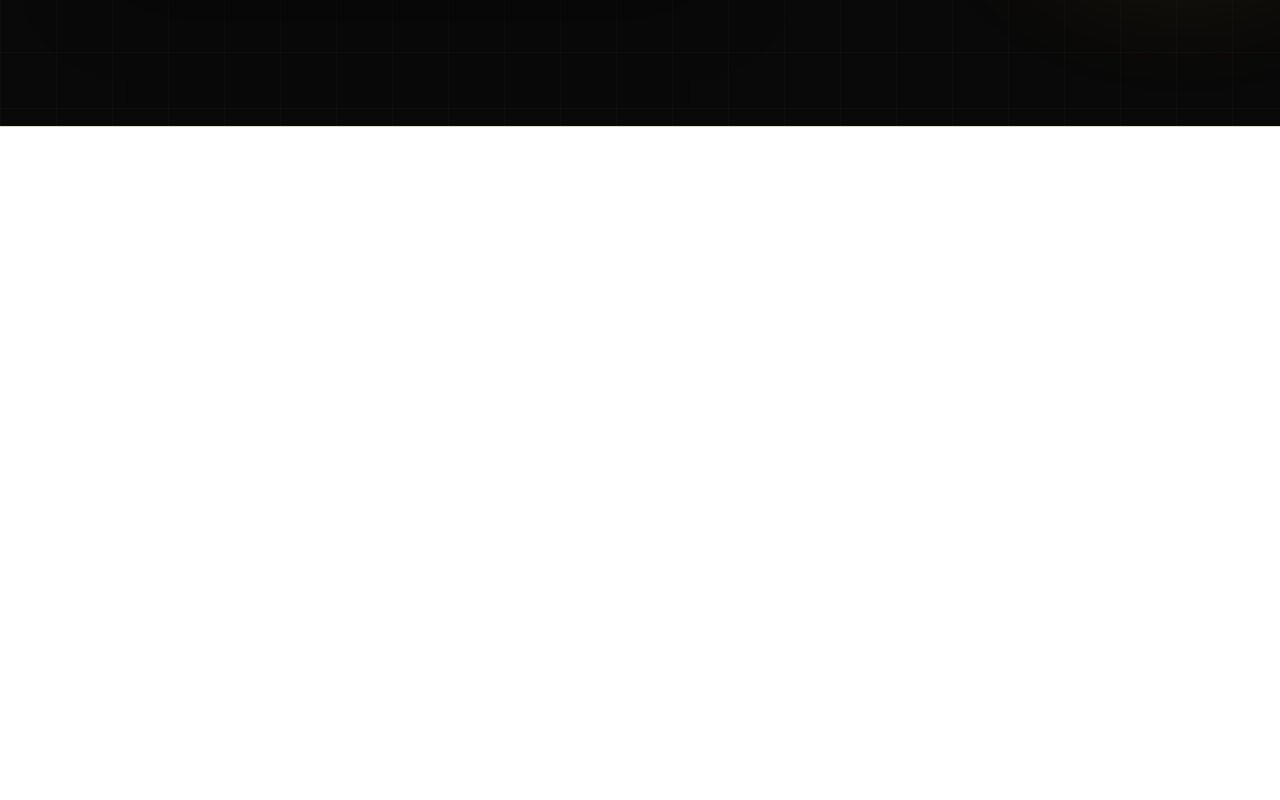
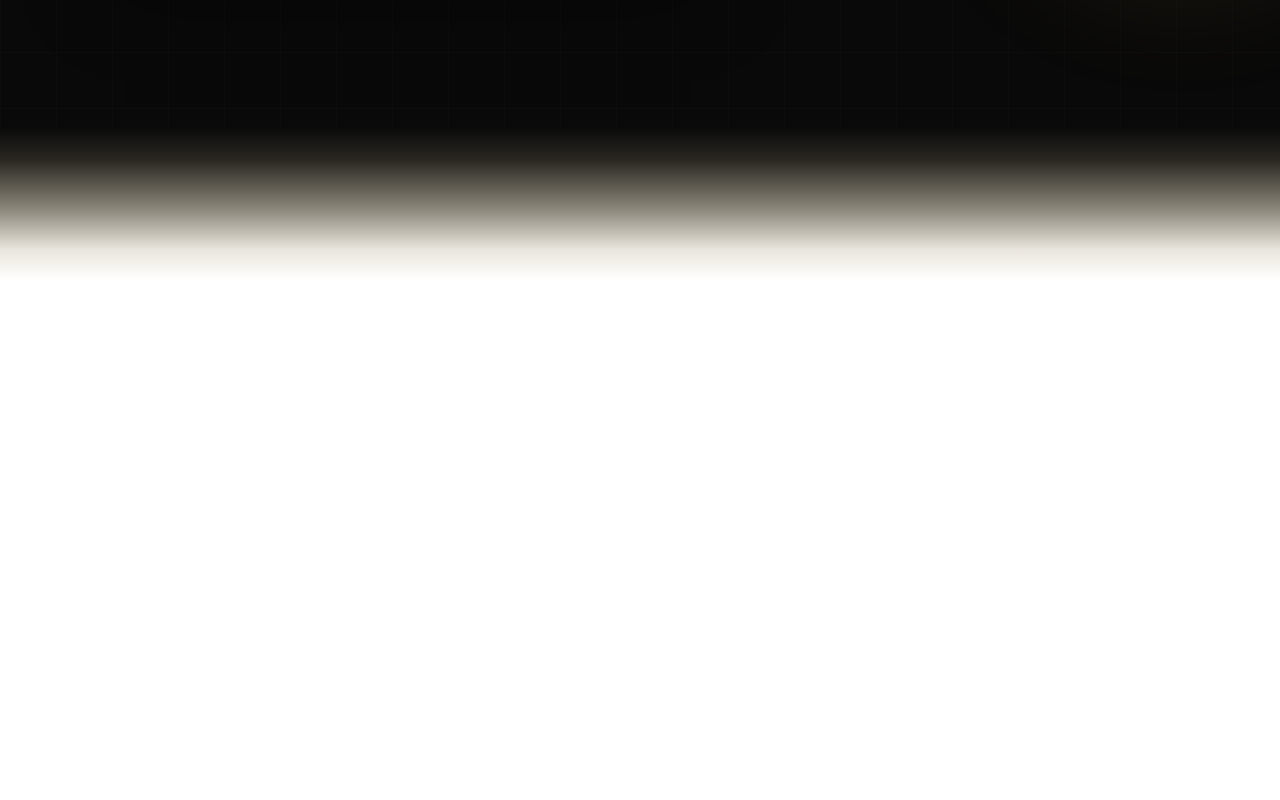
Before and after one commit to zheerkamal33-rgb/AZ-website, a Next.js app: page / in a window 1280 px wide. Shown: the part 3660-4460 px from the top of the page. Built offline with nearby package versions, Linux system fonts and the light colour scheme; no server answers.

Commit message:
Blend dark and light sections with smooth transitions

```diff
--- a/src/app/globals.css
+++ b/src/app/globals.css
@@ -97,6 +97,20 @@
   --sidebar-accent-foreground: #f5f0e6;
   --sidebar-border: #383126;
   --sidebar-ring: #e7bd62;
+}
+
+.az-section-blend {
+  height: clamp(6rem, 12vw, 11rem);
+  flex-shrink: 0;
+  pointer-events: none;
+}
+
+.az-blend-to-white {
+  background: linear-gradient(to bottom, #090909 0%, #292720 22%, #8c877b 54%, #e9e5dc 80%, #ffffff 100%);
+}
+
+.az-blend-to-black {
+  background: linear-gradient(to bottom, #f7f5ef 0%, #e9e5dc 20%, #8c877b 46%, #292720 78%, #090909 100%);
 }
 
 .az-light {
--- a/src/app/page.tsx
+++ b/src/app/page.tsx
@@ -15,12 +15,15 @@
       <main className="flex-1">
         <Hero />
         <SelectedWork />
+        <div className="az-section-blend az-blend-to-white" aria-hidden="true" />
         <Capabilities />
         <ForFun />
         <UniBuild />
         <About />
+        <div className="az-section-blend az-blend-to-black" aria-hidden="true" />
         <Contact />
       </main>
+      <div className="az-section-blend az-blend-to-white" aria-hidden="true" />
       <SiteFooter />
     </>
   );
--- a/src/components/capabilities.tsx
+++ b/src/components/capabilities.tsx
@@ -13,7 +13,7 @@
   ];
 
   return (
-    <section className="az-light az-cv border-y border-slate-line bg-card py-24 sm:py-32">
+    <section className="az-light az-cv border-b border-slate-line bg-card py-24 sm:py-32">
       <div className="mx-auto max-w-6xl px-5 sm:px-8">
         <Reveal>
           <p className="text-sm font-medium tracking-wide text-teal-deep uppercase">
--- a/src/components/site-footer.tsx
+++ b/src/components/site-footer.tsx
@@ -7,7 +7,7 @@
   const { t } = useLanguage();
 
   return (
-    <footer className="az-light az-cv border-t border-slate-line bg-card text-foreground">
+    <footer className="az-light az-cv bg-card text-foreground">
       <div className="mx-auto flex max-w-6xl flex-col gap-6 px-5 py-12 sm:flex-row sm:items-end sm:justify-between sm:px-8">
         <div className="w-full sm:max-w-md">
           <p className="max-w-sm text-sm text-muted-foreground">
```
